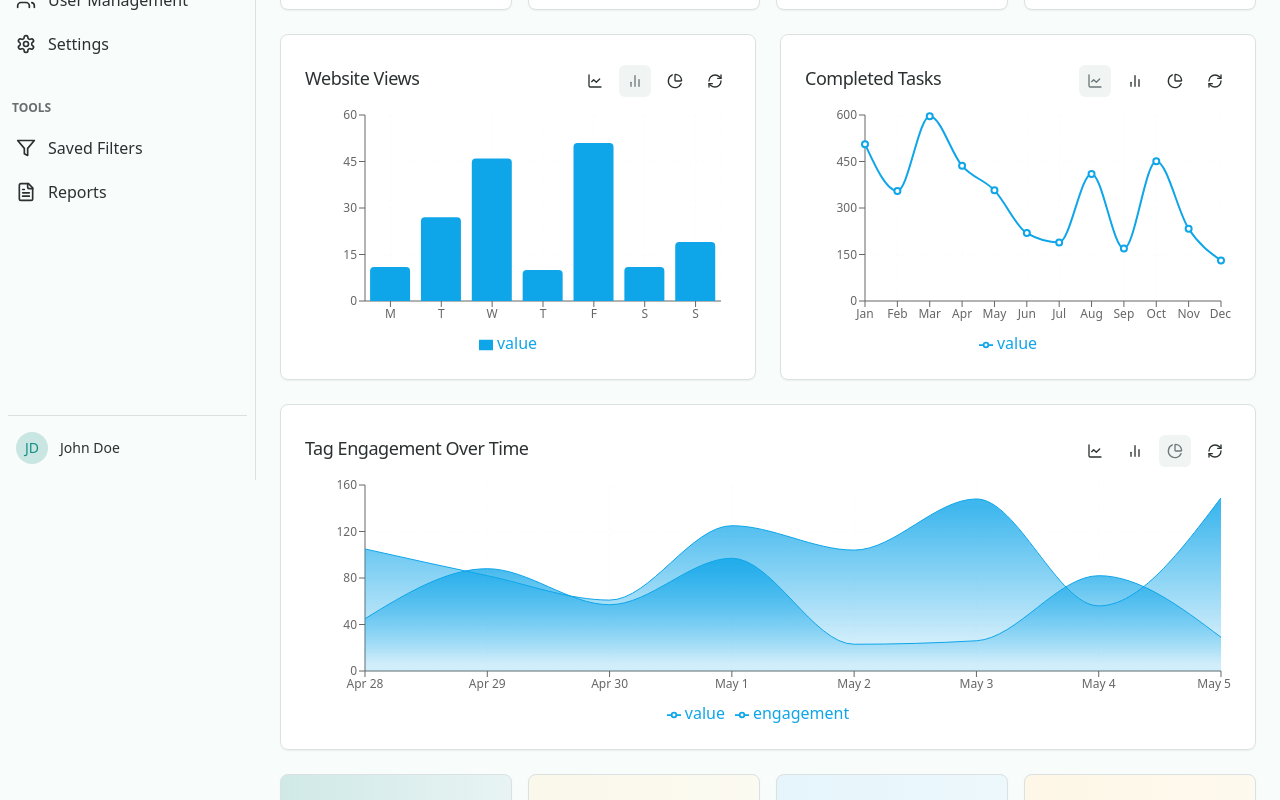
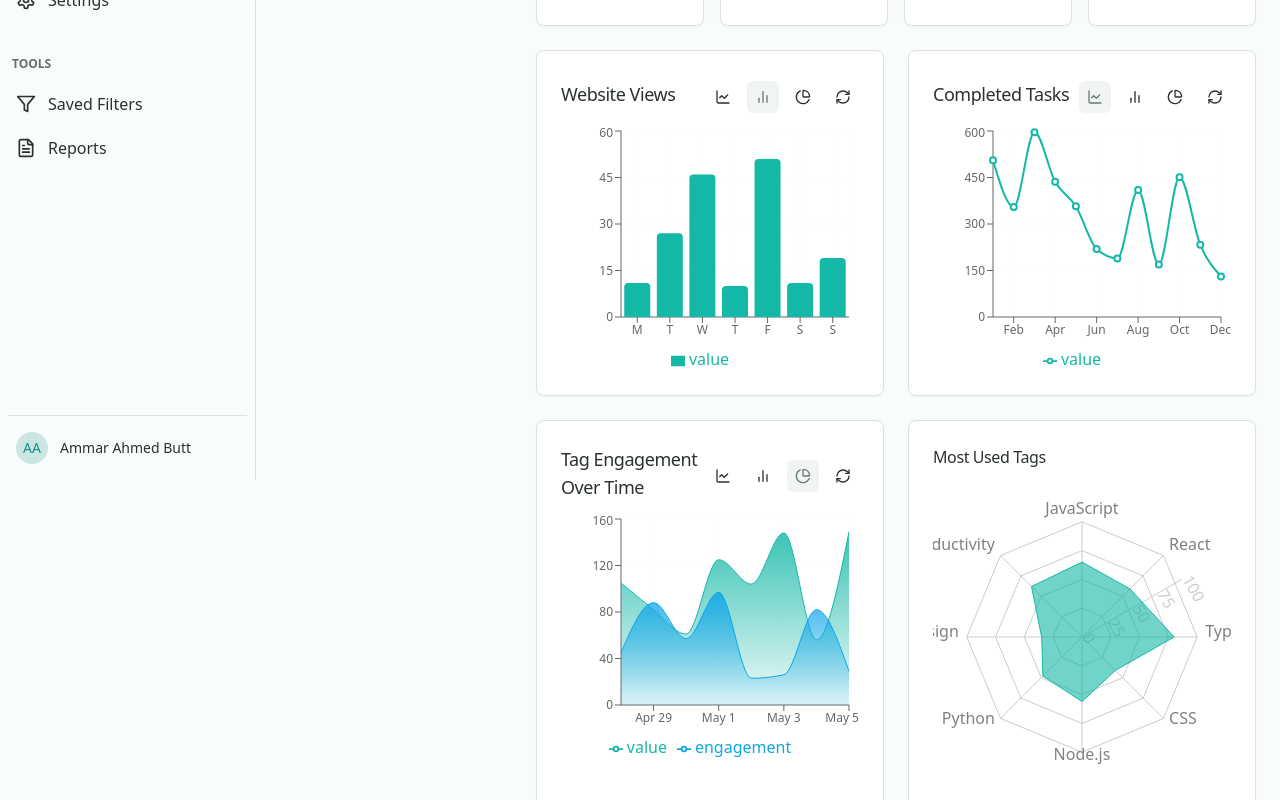
Before and after one commit to ammar-ahmed-butt/scalable-unified-tagging-system, a React (Vite) app: page / in a window 1280 px wide. Shown: the part 320-1120 px from the top of the page. Built offline with nearby package versions, Linux system fonts and the light colour scheme.

Commit message:
feat: Implement dashboard enhancements and settings updates
- Implemented sticky sidebar.
- Added color scheme changes from settings.
- Ensured functionality of appearance settings.
- Updated user name.
- Integrated analytics into the dashboard.
- Added spider chart for tag usage.

```diff
--- a/src/App.tsx
+++ b/src/App.tsx
@@ -7,10 +7,10 @@ import { BrowserRouter, Routes, Route } from "react-router-dom";
 import Layout from "./components/Layout";
 import Dashboard from "./pages/Dashboard";
 import TagsPage from "./pages/TagsPage";
-import AnalyticsPage from "./pages/AnalyticsPage";
 import CalendarPage from "./pages/CalendarPage";
 import SettingsPage from "./pages/SettingsPage";
 import NotFound from "./pages/NotFound";
+import { ThemeProvider } from "./contexts/ThemeContext";
 
 // Create placeholder pages for new routes
 const JobPortalPage = () => <div className="p-4"><h1 className="text-2xl font-bold">Job Portal</h1><p className="mt-4 text-muted-foreground">Job Portal functionality coming soon.</p></div>;
@@ -22,6 +22,7 @@ const queryClient = new QueryClient();
 
 const App = () => (
   <QueryClientProvider client={queryClient}>
+    <ThemeProvider>
       <TooltipProvider>
         <Toaster />
         <Sonner />
@@ -30,7 +31,6 @@ const App = () => (
             <Route element={<Layout />}>
               <Route path="/" element={<Dashboard />} />
               <Route path="/tags" element={<TagsPage />} />
-            <Route path="/analytics" element={<AnalyticsPage />} />
               <Route path="/calendar" element={<CalendarPage />} />
               <Route path="/settings" element={<SettingsPage />} />
               <Route path="/jobs" element={<JobPortalPage />} />
@@ -42,6 +42,7 @@ const App = () => (
           </Routes>
         </BrowserRouter>
       </TooltipProvider>
+    </ThemeProvider>
   </QueryClientProvider>
 );
 
--- /dev/null
+++ b/src/components/InteractiveChartWrapper.tsx
@@ -0,0 +1,50 @@
+
+import React from "react";
+import InteractiveChart from "./InteractiveChart";
+import { useTheme } from "@/contexts/ThemeContext";
+
+interface InteractiveChartWrapperProps {
+  title: string;
+  data: any[];
+  type: "line" | "bar" | "area";
+  color?: string;
+  additionalDataKeys?: string[];
+  className?: string;
+}
+
+const InteractiveChartWrapper: React.FC<InteractiveChartWrapperProps> = ({
+  title,
+  data,
+  type,
+  additionalDataKeys = [],
+  className,
+}) => {
+  const { colorScheme } = useTheme();
+
+  // Define colors based on theme
+  const getColor = () => {
+    switch (colorScheme) {
+      case "purple":
+        return "#9b87f5";
+      case "blue":
+        return "#0ea5e9";
+      case "green":
+        return "#10b981";
+      default:
+        return "#14b8a6"; // Default teal
+    }
+  };
+
+  return (
+    <InteractiveChart
+      title={title}
+      data={data}
+      type={type}
+      color={getColor()}
+      additionalDataKeys={additionalDataKeys}
+      className={className}
+    />
+  );
+};
+
+export default InteractiveChartWrapper;
--- a/src/components/Layout.tsx
+++ b/src/components/Layout.tsx
@@ -43,7 +43,7 @@ const Layout = () => {
         </div>
       </div>
 
-      <div className="flex-1 flex flex-col min-h-screen">
+      <div className="flex-1 flex flex-col min-h-screen md:ml-16 lg:ml-64">
         <header className="sticky top-0 z-30 flex h-16 items-center gap-4 border-b bg-background px-4 md:px-6">
           <Button
             variant="ghost"
--- a/src/components/Sidebar.tsx
+++ b/src/components/Sidebar.tsx
@@ -42,7 +42,6 @@ const Sidebar = () => {
 
   const navItems = [
     { path: "/", label: "Dashboard", icon: Home },
-    { path: "/analytics", label: "Analytics", icon: BarChart2 },
     { path: "/tags", label: "Tags", icon: Tag },
     { path: "/calendar", label: "Calendar", icon: Calendar },
     { path: "/jobs", label: "Job Portal", icon: Briefcase },
@@ -58,7 +57,7 @@ const Sidebar = () => {
   return (
     <div
       className={cn(
-        "h-screen bg-sidebar border-r border-sidebar-border transition-all duration-300 flex flex-col z-40 fixed md:relative",
+        "h-screen bg-sidebar border-r border-sidebar-border transition-all duration-300 flex flex-col z-40 fixed md:sticky top-0 left-0",
         collapsed ? "w-16" : "w-64"
       )}
     >
@@ -164,16 +163,16 @@ const Sidebar = () => {
                       "h-8 w-8 rounded-full bg-primary/20 flex items-center justify-center text-primary",
                       collapsed ? "mx-auto" : ""
                     )}>
-                      <span className="text-sm font-medium">JD</span>
+                      <span className="text-sm font-medium">AA</span>
                     </div>
                   </TooltipTrigger>
                   {collapsed && (
                     <TooltipContent side="right">
-                      John Doe
+                      Ammar Ahmed Butt
                     </TooltipContent>
                   )}
                 </Tooltip>
-                {!collapsed && <span className="ml-3 text-sm font-medium">John Doe</span>}
+                {!collapsed && <span className="ml-3 text-sm font-medium">Ammar Ahmed Butt</span>}
               </div>
             </div>
           </TooltipProvider>
--- /dev/null
+++ b/src/components/SpiderChart.tsx
@@ -0,0 +1,68 @@
+
+import React from "react";
+import {
+  Radar,
+  RadarChart,
+  PolarGrid,
+  PolarAngleAxis,
+  PolarRadiusAxis,
+  ResponsiveContainer,
+  Tooltip,
+} from "recharts";
+import { Card, CardContent, CardHeader, CardTitle } from "@/components/ui/card";
+import { useTheme } from "@/contexts/ThemeContext";
+
+interface SpiderChartProps {
+  data: {
+    name: string;
+    value: number;
+  }[];
+  title: string;
+}
+
+const SpiderChart: React.FC<SpiderChartProps> = ({ data, title }) => {
+  const { colorScheme } = useTheme();
+
+  // Define colors based on theme
+  const getColor = () => {
+    switch (colorScheme) {
+      case "purple":
+        return "#9b87f5";
+      case "blue":
+        return "#0ea5e9";
+      case "green":
+        return "#10b981";
+      default:
+        return "#14b8a6"; // Default teal
+    }
+  };
+
+  return (
+    <Card>
+      <CardHeader className="pb-2">
+        <CardTitle className="text-md font-medium">{title}</CardTitle>
+      </CardHeader>
+      <CardContent>
+        <div className="h-80 w-full">
+          <ResponsiveContainer width="100%" height="100%">
+            <RadarChart cx="50%" cy="50%" outerRadius="80%" data={data}>
+              <PolarGrid />
+              <PolarAngleAxis dataKey="name" />
+              <PolarRadiusAxis angle={30} domain={[0, 100]} />
+              <Radar
+                name="Tags Usage"
+                dataKey="value"
+                stroke={getColor()}
+                fill={getColor()}
+                fillOpacity={0.6}
+              />
+              <Tooltip />
+            </RadarChart>
+          </ResponsiveContainer>
+        </div>
+      </CardContent>
+    </Card>
+  );
+};
+
+export default SpiderChart;
--- /dev/null
+++ b/src/contexts/ThemeContext.tsx
@@ -0,0 +1,88 @@
+
+import React, { createContext, useContext, useState, useEffect } from "react";
+
+type Theme = "light" | "dark" | "system";
+type FontSize = "sm" | "md" | "lg";
+type ColorScheme = "default" | "purple" | "blue" | "green";
+
+interface ThemeContextType {
+  theme: Theme;
+  fontSize: FontSize;
+  colorScheme: ColorScheme;
+  setTheme: (theme: Theme) => void;
+  setFontSize: (size: FontSize) => void;
+  setColorScheme: (scheme: ColorScheme) => void;
+}
+
+const ThemeContext = createContext<ThemeContextType | undefined>(undefined);
+
+export const useTheme = () => {
+  const context = useContext(ThemeContext);
+  if (context === undefined) {
+    throw new Error("useTheme must be used within a ThemeProvider");
+  }
+  return context;
+};
+
+export const ThemeProvider: React.FC<{ children: React.ReactNode }> = ({ children }) => {
+  const [theme, setTheme] = useState<Theme>(() => {
+    const savedTheme = localStorage.getItem("theme") as Theme;
+    return savedTheme || "system";
+  });
+
+  const [fontSize, setFontSize] = useState<FontSize>(() => {
+    const savedSize = localStorage.getItem("fontSize") as FontSize;
+    return savedSize || "md";
+  });
+
+  const [colorScheme, setColorScheme] = useState<ColorScheme>(() => {
+    const savedScheme = localStorage.getItem("colorScheme") as ColorScheme;
+    return savedScheme || "default";
+  });
+
+  useEffect(() => {
+    localStorage.setItem("theme", theme);
+
+    const root = window.document.documentElement;
+    root.classList.remove("light", "dark");
+
+    if (theme === "system") {
+      const systemTheme = window.matchMedia("(prefers-color-scheme: dark)").matches ? "dark" : "light";
+      root.classList.add(systemTheme);
+    } else {
+      root.classList.add(theme);
+    }
+  }, [theme]);
+
+  useEffect(() => {
+    localStorage.setItem("fontSize", fontSize);
+    const root = window.document.documentElement;
+    root.classList.remove("text-sm", "text-md", "text-lg");
+    root.classList.add(`text-${fontSize}`);
+  }, [fontSize]);
+
+  useEffect(() => {
+    localStorage.setItem("colorScheme", colorScheme);
+    const root = window.document.documentElement;
+    root.classList.remove("scheme-default", "scheme-purple", "scheme-blue", "scheme-green");
+    root.classList.add(`scheme-${colorScheme}`);
+
+    // Update CSS variables based on color scheme
+    if (colorScheme === "purple") {
+      root.style.setProperty("--primary", "270 77% 32%");
+    } else if (colorScheme === "blue") {
+      root.style.setProperty("--primary", "210 77% 32%");
+    } else if (colorScheme === "green") {
+      root.style.setProperty("--primary", "135 77% 32%");
+    } else {
+      // Default is teal
+      root.style.setProperty("--primary", "175 77% 32%");
+    }
+  }, [colorScheme]);
+
+  return (
+    <ThemeContext.Provider value={{ theme, setTheme, fontSize, setFontSize, colorScheme, setColorScheme }}>
+      {children}
+    </ThemeContext.Provider>
+  );
+};
--- a/src/index.css
+++ b/src/index.css
@@ -93,6 +93,35 @@
   body {
     @apply bg-background text-foreground;
   }
+
+  /* Font Size Utilities */
+  .text-sm {
+    font-size: 0.875rem;
+    line-height: 1.25rem;
+  }
+
+  .text-md {
+    font-size: 1rem;
+    line-height: 1.5rem;
+  }
+
+  .text-lg {
+    font-size: 1.125rem;
+    line-height: 1.75rem;
+  }
+
+  /* Apply font size to all text */
+  html.text-sm {
+    font-size: 0.875rem;
+  }
+
+  html.text-md {
+    font-size: 1rem;
+  }
+
+  html.text-lg {
+    font-size: 1.125rem;
+  }
 }
 
 .tag {
@@ -162,3 +191,7 @@
 .chart-card {
   @apply bg-white/90 backdrop-blur-sm border border-border rounded-lg shadow-sm hover:shadow-md transition-shadow;
 }
+
+.dark .chart-card {
+  @apply bg-card/90;
+}
--- a/src/pages/Dashboard.tsx
+++ b/src/pages/Dashboard.tsx
@@ -4,7 +4,8 @@ import { DateRange } from "react-day-picker";
 import SearchTags from "@/components/SearchTags";
 import { DateRangePicker } from "@/components/DateRangePicker";
 import FilterTags from "@/components/FilterTags";
-import InteractiveChart from "@/components/InteractiveChart";
+import InteractiveChartWrapper from "@/components/InteractiveChartWrapper";
+import SpiderChart from "@/components/SpiderChart";
 import { Card, CardContent, CardHeader, CardTitle } from "@/components/ui/card";
 import { Badge } from "@/components/ui/badge";
 import { PlusCircle, TrendingUp, User, Calendar, Briefcase, Tag as TagIcon } from "lucide-react";
@@ -51,18 +52,14 @@ const generateMonthlyData = () => {
 // Generate data for the radar chart
 const generateRadarData = () => {
   const skills = [
-    { name: 'MEAN', value: 38 },
-    { name: 'MERN', value: 52 },
-    { name: 'MEVN', value: 61 },
-    { name: 'PERN', value: 45 },
-    { name: 'LAMP', value: 30 },
-    { name: 'Flutter', value: 42 },
-    { name: 'ROR', value: 35 },
-    { name: 'JAVA', value: 48 },
-    { name: 'React Native', value: 65 },
-    { name: 'Serverless', value: 39 },
-    { name: 'DevOps', value: 55 },
-    { name: 'Python', value: 63 }
+    { name: 'JavaScript', value: 65 },
+    { name: 'React', value: 59 },
+    { name: 'TypeScript', value: 80 },
+    { name: 'CSS', value: 41 },
+    { name: 'Node.js', value: 56 },
+    { name: 'Python', value: 48 },
+    { name: 'Design', value: 35 },
+    { name: 'Productivity', value: 62 }
   ];
   return skills;
 };
@@ -196,29 +193,34 @@ const Dashboard = () => {
       </div>
 
       <div className="grid gap-6 md:grid-cols-2">
-        <InteractiveChart
+        <InteractiveChartWrapper
           title="Website Views"
           data={weeklyData}
           type="bar"
-          color="#0ea5e9"
         />
-        <InteractiveChart
+        <InteractiveChartWrapper
           title="Completed Tasks"
           data={monthlyData}
           type="line"
-          color="#0ea5e9"
         />
       </div>
 
-      <div className="grid gap-6 grid-cols-1">
-        <InteractiveChart
+      <div className="grid gap-6 md:grid-cols-2">
+        <div className="col-span-1 md:col-span-1">
+          <InteractiveChartWrapper
             title="Tag Engagement Over Time"
             data={filteredData}
             type="area"
-          color="#0ea5e9"
             additionalDataKeys={["engagement"]}
             className="h-full"
           />
+        </div>
+        <div className="col-span-1 md:col-span-1">
+          <SpiderChart
+            title="Most Used Tags"
+            data={radarData}
+          />
+        </div>
       </div>
 
       <div className="grid gap-4 grid-cols-1 md:grid-cols-4">
--- a/src/pages/SettingsPage.tsx
+++ b/src/pages/SettingsPage.tsx
@@ -26,6 +26,7 @@ import {
 import { Card, CardContent, CardHeader, CardTitle } from "@/components/ui/card";
 import { Tabs, TabsContent, TabsList, TabsTrigger } from "@/components/ui/tabs";
 import { toast } from "sonner";
+import { useTheme } from "@/contexts/ThemeContext";
 
 const profileFormSchema = z.object({
   username: z.string().min(2, {
@@ -51,11 +52,13 @@ const appearanceFormSchema = z.object({
 });
 
 const SettingsPage = () => {
+  const { theme, fontSize, colorScheme, setTheme, setFontSize, setColorScheme } = useTheme();
+
   const profileForm = useForm<z.infer<typeof profileFormSchema>>({
     resolver: zodResolver(profileFormSchema),
     defaultValues: {
-      username: "user123",
-      email: "user@example.com",
+      username: "Ammar",
+      email: "ammar@example.com",
       bio: "Tag enthusiast and data explorer.",
     },
   });
@@ -73,9 +76,9 @@ const SettingsPage = () => {
   const appearanceForm = useForm<z.infer<typeof appearanceFormSchema>>({
     resolver: zodResolver(appearanceFormSchema),
     defaultValues: {
-      theme: "system",
-      fontSize: "md",
-      colorScheme: "default",
+      theme,
+      fontSize,
+      colorScheme,
     },
   });
 
@@ -92,6 +95,10 @@ const SettingsPage = () => {
   }
 
   function onAppearanceSubmit(data: z.infer<typeof appearanceFormSchema>) {
+    setTheme(data.theme);
+    setFontSize(data.fontSize);
+    setColorScheme(data.colorScheme);
+
     toast.success("Appearance settings updated", {
       description: "Your appearance preferences have been saved.",
     });
@@ -372,7 +379,7 @@ const SettingsPage = () => {
                             </SelectTrigger>
                           </FormControl>
                           <SelectContent>
-                            <SelectItem value="default">Default</SelectItem>
+                            <SelectItem value="default">Default (Teal)</SelectItem>
                             <SelectItem value="purple">Purple</SelectItem>
                             <SelectItem value="blue">Blue</SelectItem>
                             <SelectItem value="green">Green</SelectItem>
```
Lines whose indentation alone changed are shown as unchanged.
